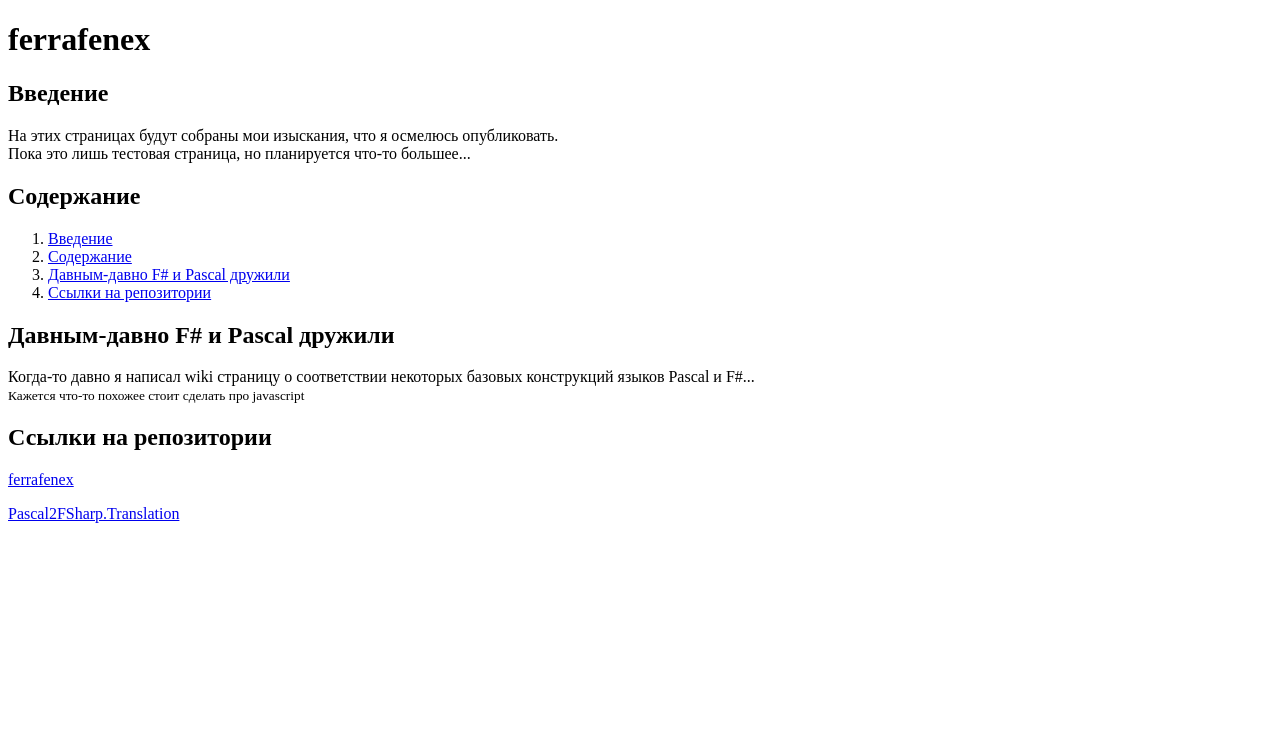
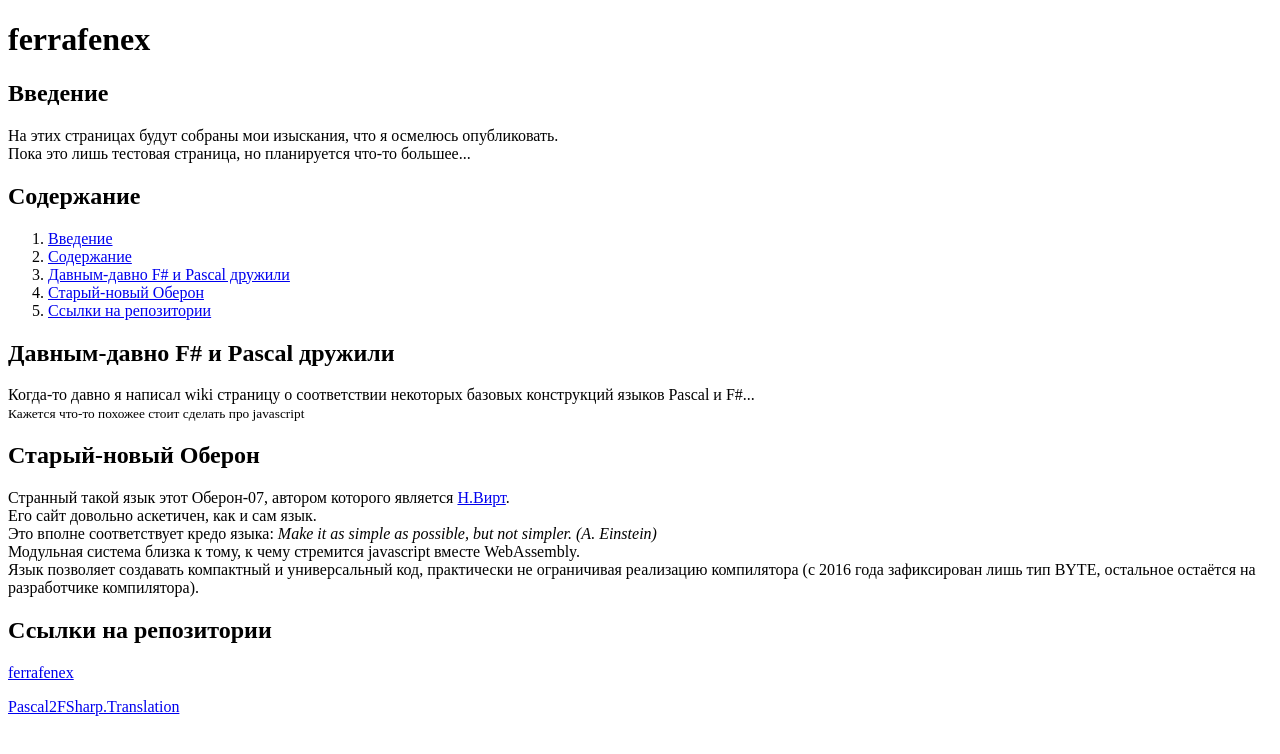
Before and after one commit to ferrafenex/ferrafenex.github.io, a plain HTML site: page index.html in a window 1280 px wide. Drawn offline with Linux system fonts and the light colour scheme.

Commit message:
Update index.html
Добавлена глава про Оберон-07

```diff
--- a/index.html
+++ b/index.html
@@ -19,6 +19,7 @@
         <li><a href="#Abstract">Введение</a></li>
         <li><a href="#Menu">Содержание</a></li>
         <li><a href="#Chapter-1">Давным-давно F# и Pascal дружили</a></li>
+        <li><a href="#Chapter-1">Старый-новый Оберон</a></li>
         <li><a href="#Repo">Ссылки на репозитории</a></li>
       </ol>
     </nav>
@@ -29,6 +30,16 @@
         <small>Кажется что-то похожее стоит сделать про javascript</small>
       </p>
     </article>
+    <article id="Chapter-2">
+      <h2>Старый-новый Оберон</h2>
+      <p>
+        Странный такой язык этот Оберон-07, автором которого является <a href="https://people.inf.ethz.ch/wirth/">Н.Вирт</a>.<br/>
+        Его сайт довольно аскетичен, как и сам язык.<br/>
+        Это вполне соответствует кредо языка: <cite>Make it as simple as possible, but not simpler. (A. Einstein)</cite><br/>
+        Модульная система близка к тому, к чему стремится javascript вместе WebAssembly.<br/>
+        Язык позволяет создавать компактный и универсальный код, практически не ограничивая реализацию компилятора (с 2016 года зафиксирован лишь тип BYTE, остальное остаётся на разработчике компилятора).
+      </p>
+    </article>
     <footer id="Repo">
       <h2>Ссылки на репозитории</h2>
       <p><a href="https://github.com/ferrafenex/ferrafenex.github.io">ferrafenex</a></p>
```
